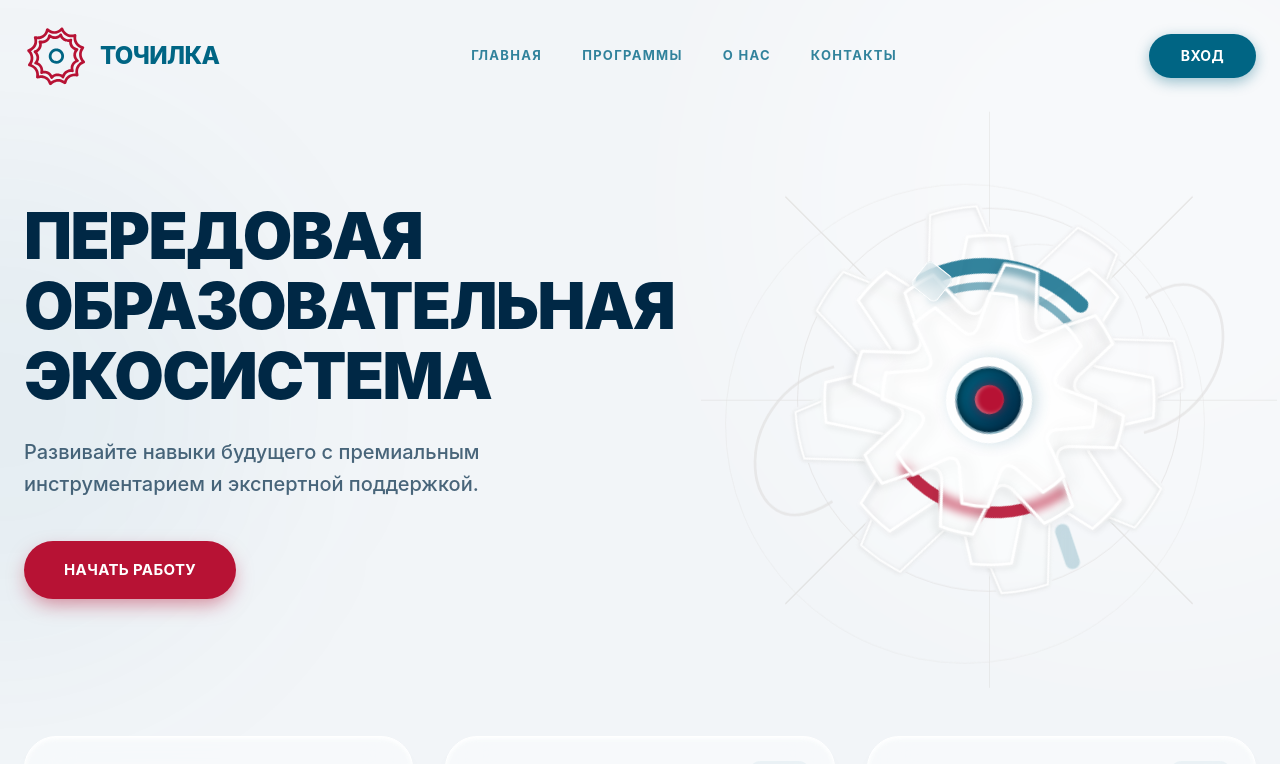
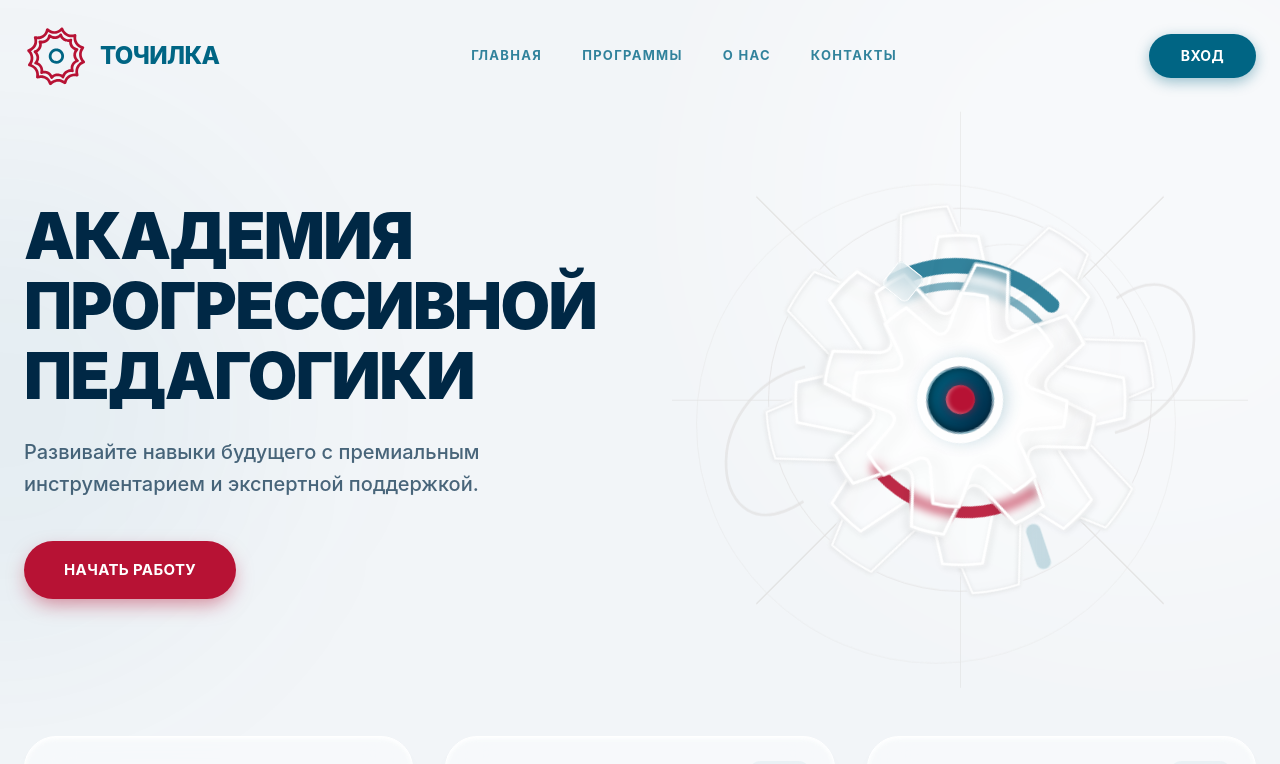
Before and after one commit to onlinetochilka/tochilka-hub, a React (Vite) app: page / in a window 1280 px wide. Shown: the top 764 px of the page. Built offline with nearby package versions, Linux system fonts and the light colour scheme.

Commit message:
TitleUpdate

```diff
--- a/index.html
+++ b/index.html
@@ -4,7 +4,7 @@
     <meta charset="UTF-8" />
     <link rel="icon" type="image/svg+xml" href="/favicon.svg" />
     <meta name="viewport" content="width=device-width, initial-scale=1.0" />
-    <title>tochilka-hub</title>
+    <title>Академия прогрессивной педагогики</title>
   </head>
   <body>
     <div id="root"></div>
--- a/src/pages/HubPage.jsx
+++ b/src/pages/HubPage.jsx
@@ -75,9 +75,9 @@ export default function HubPage() {
       <main className="relative z-10 w-full max-w-7xl mx-auto px-6 pt-12 pb-24 flex flex-col lg:flex-row items-center justify-between gap-12">
         <div className="flex-1 max-w-2xl">
           <h1 className="text-4xl sm:text-5xl lg:text-[64px] leading-[1.1] font-black text-[#002845] mb-6 tracking-tight">
-            ПЕРЕДОВАЯ<br/>
-            ОБРАЗОВАТЕЛЬНАЯ<br/>
-            ЭКОСИСТЕМА
+            АКАДЕМИЯ<br/>
+            ПРОГРЕССИВНОЙ<br/>
+            ПЕДАГОГИКИ
           </h1>
           <p className="text-lg md:text-xl text-[#002845]/70 mb-10 max-w-xl font-medium leading-relaxed">
             Развивайте навыки будущего с премиальным инструментарием и экспертной поддержкой.
```
